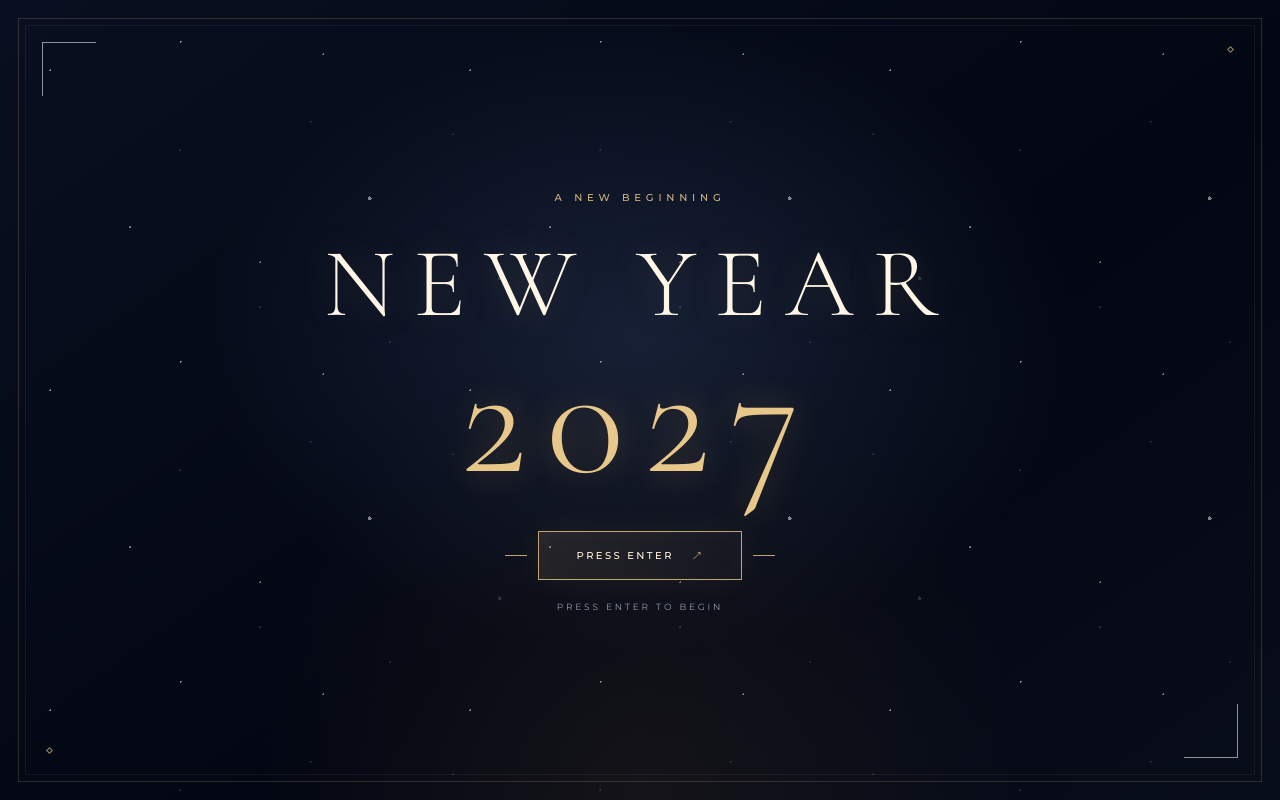
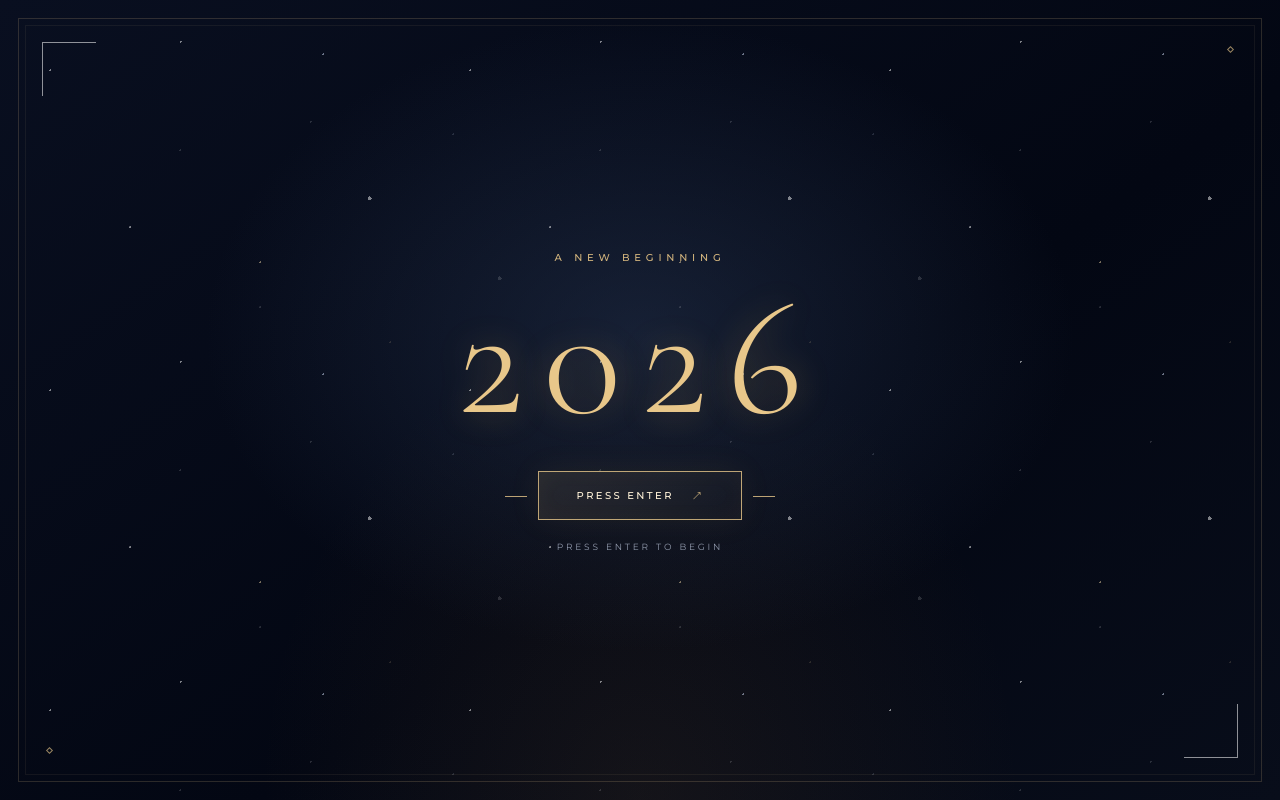
Before and after one commit to nazanaza061-crypto/HAPPY-NEW-YEAR-2027, a plain HTML site: page index.html in a window 1280 px wide. Drawn offline with nearby package versions, Linux system fonts and the light colour scheme.

Commit message:
Update index.html

```diff
--- a/index.html
+++ b/index.html
@@ -3,7 +3,7 @@
 <head>
   <meta charset="utf-8">
   <meta name="viewport" content="width=device-width,initial-scale=1">
-  <title>Happy New Year 2027</title>
+  <title>2026</title>
   <link rel="stylesheet" href="style.css">
 </head>
 <body>
@@ -13,8 +13,8 @@
       <div class="welcome-frame" aria-hidden="true"><span></span><span></span><i></i><i></i></div>
       <div class="welcome-content">
         <p class="eyebrow">A NEW BEGINNING</p>
-        <h1>NEW YEAR</h1>
-        <div class="welcome-year">2027</div>
+        <h1></h1>
+        <div class="welcome-year">2026</div>
         <button id="enterButton" type="button">PRESS ENTER <span>↗</span></button>
         <p class="hint">PRESS ENTER TO BEGIN</p>
       </div>
```
